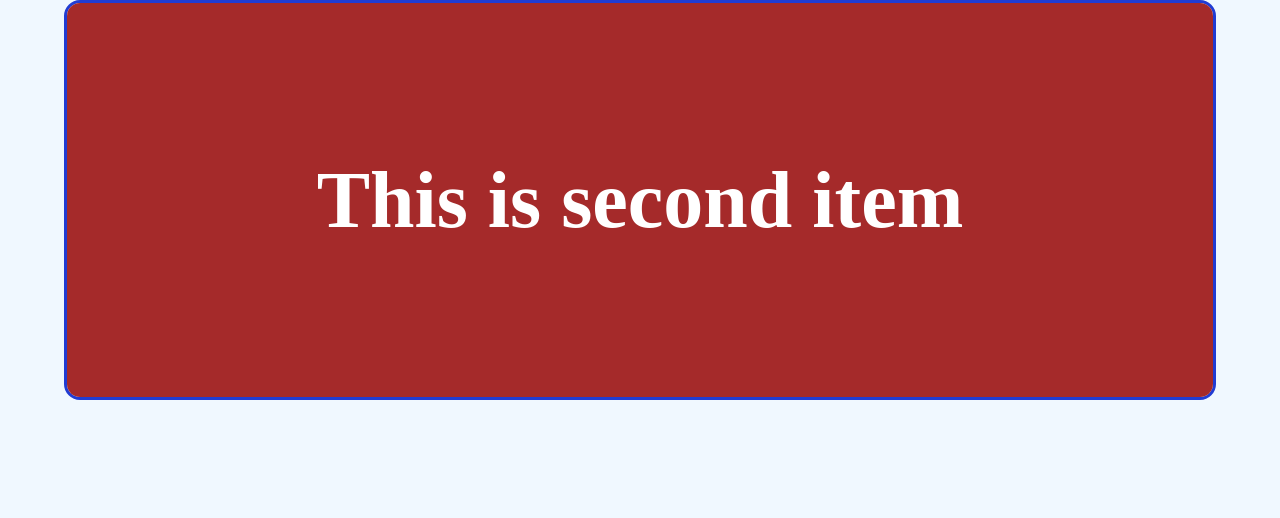
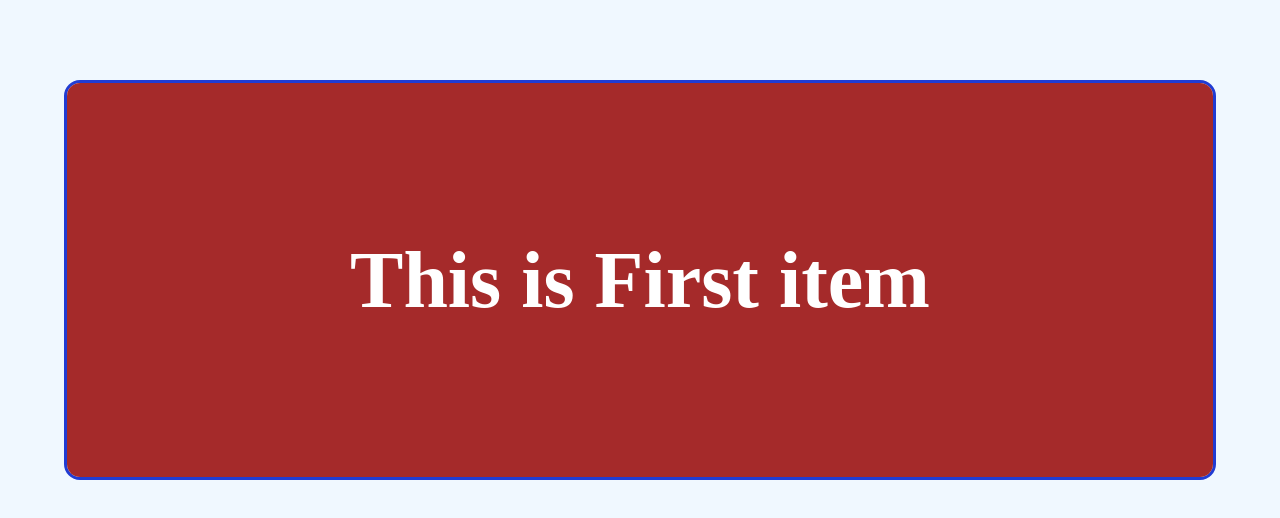
Before and after one commit to almamun2s/Slider, a plain HTML site: page index.html in a window 1280 px wide. Drawn offline with Linux system fonts and the light colour scheme.

Commit message:
css updated

```diff
--- a/css/style.css
+++ b/css/style.css
@@ -15,6 +15,7 @@
     background-color: aliceblue;
     width: 100%;
     min-height: 100vh;
+    padding-top: 5rem;
 }
 
 .sr-slider-inner{
@@ -24,21 +25,6 @@
     border-radius: 1rem;
     position: relative;
     overflow: hidden;
-}
-.sr-slider-item:first-child{
-    left: 0;
-}
-.sr-slider-item:nth-child(2){
-    left: 100%;
-}
-.sr-slider-item:nth-child(3){
-    left: 200%;
-}
-.sr-slider-item:nth-child(4){
-    left: 300%;
-}
-.sr-slider-item:nth-child(5){
-    left: 400%;
 }
 
 .sr-slider-item{
@@ -51,10 +37,31 @@
     height: 100%;
     background-color: brown;
     transition: all 0.5s ease;
-
-    transform: translateX(-100%);
 }
 .sr-slider-item h2{
     color: #fff;
     font-size: 5rem;
 }
+.sr-slider-item:nth-child(1){
+    left: 0;
+    background-color: brown;
+}
+.sr-slider-item:nth-child(2){
+    left: 100%;
+    background-color: green;
+}
+.sr-slider-item:nth-child(3){
+    left: 200%;
+    background-color: #213cd3;
+}
+.sr-slider-item:nth-child(4){
+    left: 300%;
+    background-color: aqua;
+}
+.sr-slider-item:nth-child(5){
+    left: 400%;
+    background-color: #ddd;
+}
+.sr-slider-item{
+    transform: translateX(0);
+}
```
